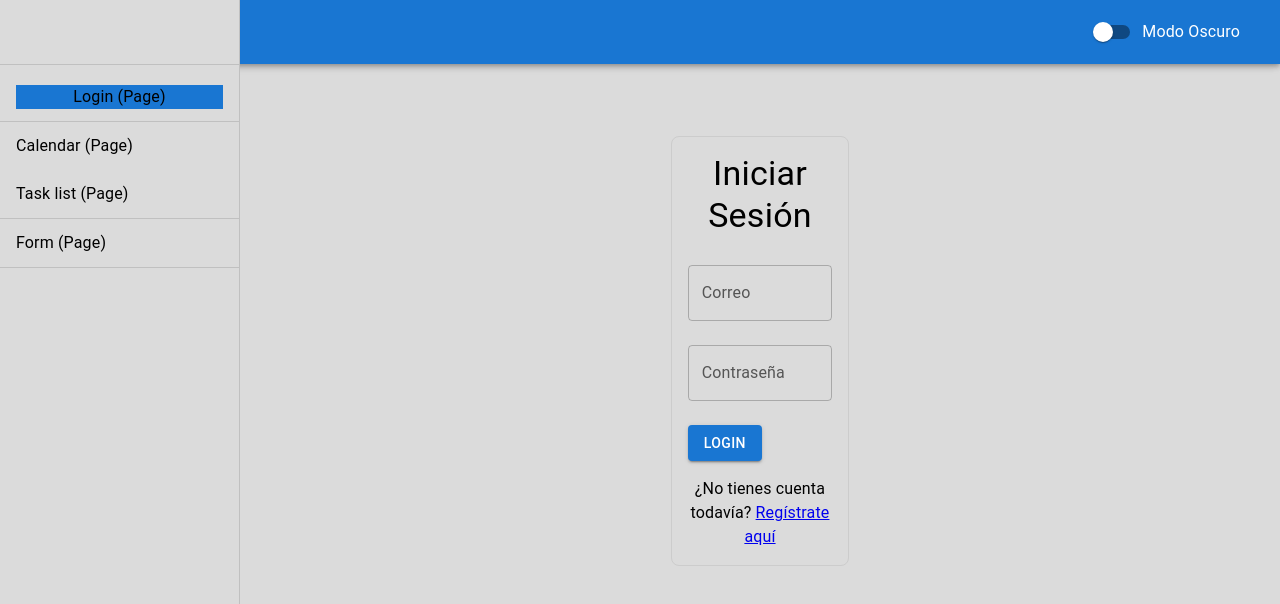
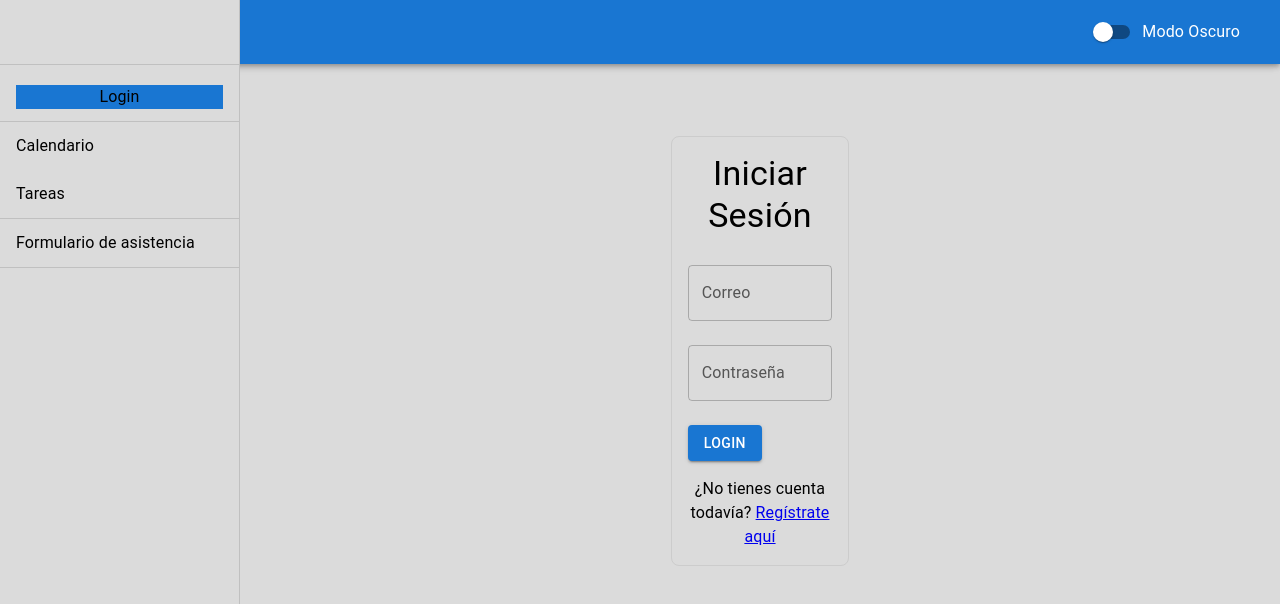
Before and after one commit to dpachrom/PachecoRomeraloDiego_2025_DAM_Online, a React (Create React App) app in the folder frontend/: page / in a window 1280 px wide. Shown: the top 604 px of the page. Built offline with nearby package versions, Linux system fonts and the light colour scheme.

Commit message:
comment removal and page renaming

```diff
--- a/frontend/src/components/GlobalLayout.jsx
+++ b/frontend/src/components/GlobalLayout.jsx
@@ -36,22 +36,22 @@ function GlobalLayout() {
           <>
             <ListItemButton component={Link} to="/">
               <ListItemText
-                primary="Login (Page)"
+                primary="Login"
                 sx={{ textAlign: "center", backgroundColor: "#1976d2" }}
               />
             </ListItemButton>
             <Divider />
           </>
         )}
-        <ListItemButton component={Link} to="/calendar-page">
-          <ListItemText primary="Calendar (Page)" />
+        <ListItemButton component={Link} to="/alendar-page">
+          <ListItemText primary="Calendario" />
         </ListItemButton>
         <ListItemButton component={Link} to="/task-list-page">
-          <ListItemText primary="Task list (Page)" />
+          <ListItemText primary="Tareas" />
         </ListItemButton>
         <Divider />
         <ListItemButton component={Link} to="/form-page">
-          <ListItemText primary="Form (Page)" />
+          <ListItemText primary="Formulario de asistencia" />
         </ListItemButton>
         <Divider />
         {/* Mostrar "Profile" solo si el usuario está autenticado */}
@@ -59,7 +59,7 @@ function GlobalLayout() {
           <>
             <ListItemButton component={Link} to="/profile-page">
               <ListItemText
-                primary="Profile (Page)"
+                primary="Mi Perfil"
                 sx={{ textAlign: "center", backgroundColor: "#1976d2" }}
               />
             </ListItemButton>
--- a/frontend/src/components/molecules/RegisterForm.jsx
+++ b/frontend/src/components/molecules/RegisterForm.jsx
@@ -35,18 +35,18 @@ export default function RegisterForm() {
     e.preventDefault();
     try {
       await register(form);
-      // notificar + redirigir
       setSn({ open: true, message: "Registro correcto", severity: "success" });
       navigate("/login");
     } catch (err) {
       setSn({
         open: true,
-        // si viene del backend, mostramos ese mensaje
         message: err.response?.data?.message || "Error al registrarse",
         severity: "error",
       });
     }
   };
+
+
 
   return (
     <Box
--- a/frontend/src/services/AuthService.js
+++ b/frontend/src/services/AuthService.js
@@ -12,5 +12,5 @@ export const getMe = async () => {
 
 export const registerRequest = async (payload) => {
   const response = await api.post("/auth/register", payload);
-  return response.data; // { token, user }
+  return response.data;
 };
```
